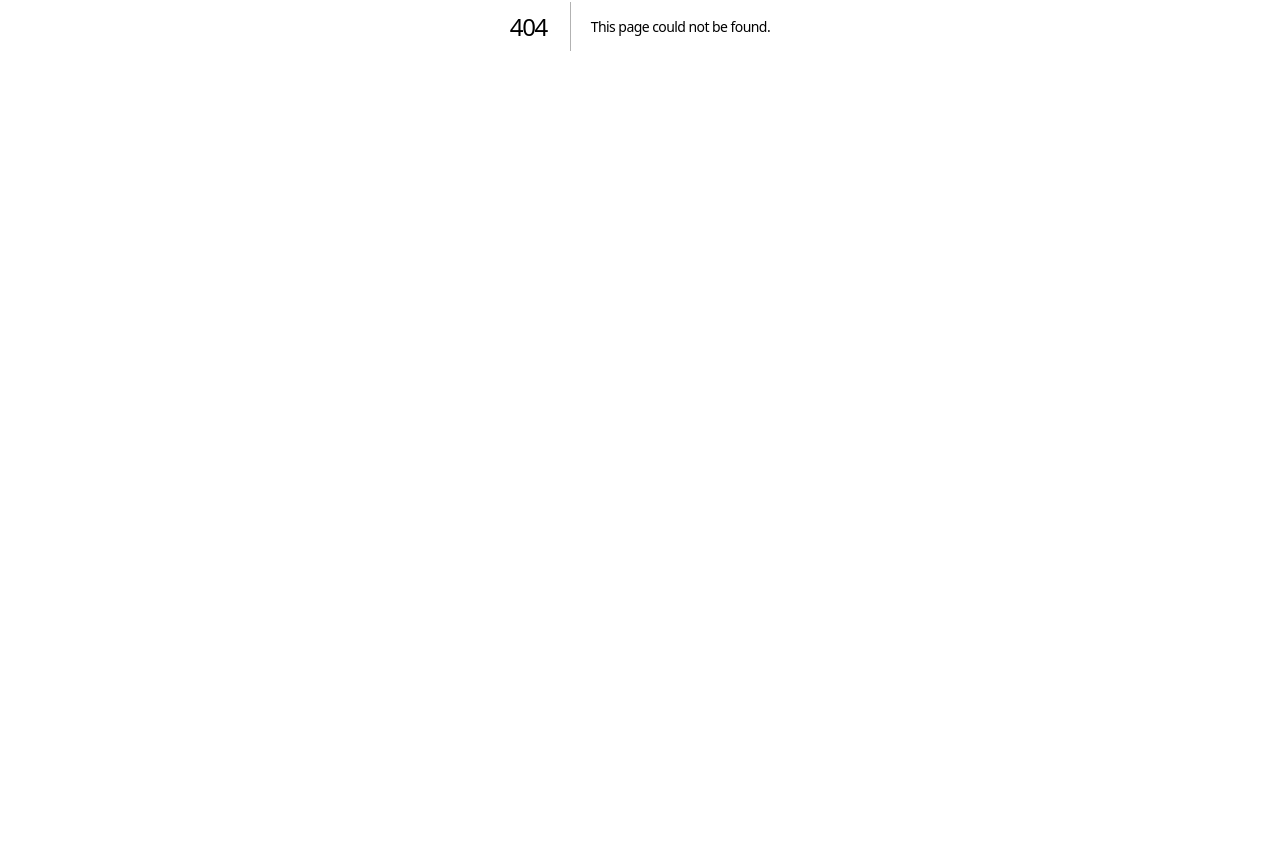
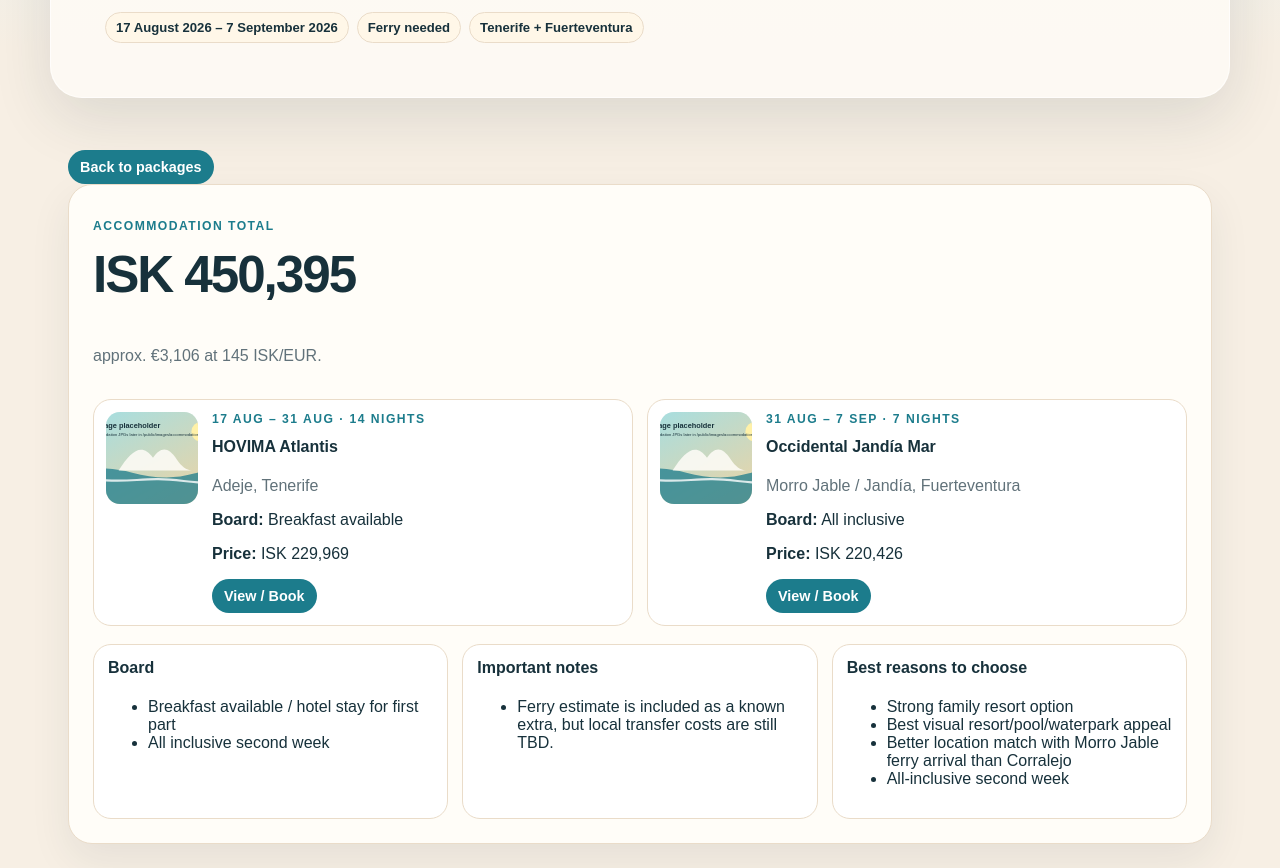
Before and after one commit to aron5109/Tripmaker2000, a Next.js app: page /packages/family-resort-upgrade in a window 1280 px wide. Before the commit this address had no page. Shown: the part 374-1242 px from the top of the page. Before the commit the page ends 800 px from the top, so only its background shows below. Built offline with nearby package versions, Linux system fonts and the light colour scheme.

Commit message:
Remove binary accommodation images from PR

```diff
--- /dev/null
+++ b/src/app/packages/[slug]/page.tsx
@@ -0,0 +1,96 @@
+import Image from "next/image";
+import Link from "next/link";
+import { notFound } from "next/navigation";
+import { accommodations } from "@/data/accommodations";
+import { tripPackages } from "@/data/packages";
+import { pricingSettings } from "@/data/settings";
+import { getPublicImageSrc } from "@/lib/images";
+import { calculatePackageTotal, convertISKToEUR, formatEUR, formatISK } from "@/lib/pricing";
+
+const accommodationById = new Map(accommodations.map((item) => [item.id, item]));
+
+type PackagePageProps = {
+  params: Promise<{ slug: string }>;
+};
+
+export function generateStaticParams() {
+  return tripPackages.map((pkg) => ({ slug: pkg.slug }));
+}
+
+export async function generateMetadata({ params }: PackagePageProps) {
+  const { slug } = await params;
+  const pkg = tripPackages.find((item) => item.slug === slug);
+
+  if (!pkg) {
+    return {};
+  }
+
+  return {
+    title: `${pkg.name} | Canary Islands Family Trip Packages`,
+    description: pkg.bestFor,
+  };
+}
+
+export default async function PackagePage({ params }: PackagePageProps) {
+  const { slug } = await params;
+  const pkg = tripPackages.find((item) => item.slug === slug);
+
+  if (!pkg) {
+    notFound();
+  }
+
+  const packageAccommodations = pkg.accommodationIds.map((id) => accommodationById.get(id)).filter((stay) => stay !== undefined);
+  const total = calculatePackageTotal(pkg);
+
+  return (
+    <main>
+      <section className="hero">
+        <div className="hero-content">
+          <p className="eyebrow">Package detail</p>
+          <h1>{pkg.name}</h1>
+          <p className="subtitle">{pkg.bestFor}</p>
+          <div className="hero-badges">
+            <span className="badge badge-default">{pkg.fullDates}</span>
+            <span className="badge badge-default">{pkg.ferryNeeded ? "Ferry needed" : "No ferry"}</span>
+            <span className="badge badge-default">{pkg.islands.join(" + ")}</span>
+          </div>
+        </div>
+      </section>
+
+      <section className="container">
+        <Link className="button button-small" href="/">Back to packages</Link>
+        <article className="detail card">
+          <div className="section-heading compact">
+            <div>
+              <p className="eyebrow">Accommodation total</p>
+              <h2>{formatISK(total)}</h2>
+              <p className="muted">{formatEUR(convertISKToEUR(total))} at {pricingSettings.eurToIskRate} ISK/EUR.</p>
+            </div>
+          </div>
+
+          <div className="timeline">
+            {packageAccommodations.map((accommodation) => (
+              <article className="stay-card" key={accommodation.id}>
+                <Image className="stay-image" src={getPublicImageSrc(accommodation.images)} alt={accommodation.name} width={640} height={360} />
+                <div>
+                  <p className="eyebrow">{accommodation.shortDates} · {accommodation.nights} nights</p>
+                  <h4>{accommodation.name}</h4>
+                  <p className="muted">{accommodation.area}, {accommodation.island}</p>
+                  <p><strong>Board:</strong> {accommodation.board}</p>
+                  <p><strong>Price:</strong> {formatISK(accommodation.priceIsk)}{accommodation.sourcePriceEur ? ` / source €${new Intl.NumberFormat("en-US").format(accommodation.sourcePriceEur)}` : ""}</p>
+                  <a className="button button-small" href={accommodation.bookingUrl} target="_blank" rel="noopener noreferrer">View / Book</a>
+                </div>
+              </article>
+            ))}
+          </div>
+
+          <div className="detail-grid">
+            <div><h4>Board</h4><ul>{pkg.boardSummary.map((item) => <li key={item}>{item}</li>)}</ul></div>
+            <div><h4>Important notes</h4><ul>{pkg.importantNotes.map((note) => <li key={note}>{note}</li>)}</ul></div>
+            <div><h4>Best reasons to choose</h4><ul>{pkg.sellingPoints.map((point) => <li key={point}>{point}</li>)}</ul></div>
+          </div>
+        </article>
+      </section>
+    </main>
+  );
+}
--- a/src/data/accommodations.ts
+++ b/src/data/accommodations.ts
@@ -3,6 +3,7 @@
 export const accommodations: Accommodation[] = [
   {
     id: "hovima-atlantis",
+    slug: "hovima-atlantis",
     name: "HOVIMA Atlantis",
     island: "Tenerife",
     area: "Adeje",
@@ -18,11 +19,12 @@
     locationNotes: ["Beachfront", "Top-rated beach nearby"],
     facilities: ["Outdoor swimming pool", "Non-smoking rooms", "Facilities for disabled guests", "Beachfront", "Private parking", "Free WiFi", "Family rooms", "24-hour front desk", "Bar", "Breakfast"],
     ratings: { Staff: 8.8, Facilities: 7.3, Cleanliness: 8.2, Comfort: 8.2, "Value for money": 7.7, Location: 9.2, "Free WiFi": 7.5 },
-    bookingLink: "https://www.booking.com/hotel/es/hovima-atlantis.en-gb.html?label=r2r08--019f4117-09c2-799b-b5e7-1814bb91dcd8&sid=5354a15918e3ce440949aaeaa35b7139&aid=2097750&ucfs=1&arphpl=1&checkin=2026-08-17&checkout=2026-08-31&group_adults=2&req_adults=2&no_rooms=1&group_children=1&req_children=1&age=12&req_age=12&all_sr_blocks=38518504_329830460_2_0_0&highlighted_blocks=38518504_329830460_2_0_0&matching_block_id=38518504_329830460_2_0_0&sr_pri_blocks=38518504_329830460_2_0_0&from_list=1",
+    bookingUrl: "https://www.booking.com/hotel/es/hovima-atlantis.en-gb.html?label=r2r08--019f4117-09c2-799b-b5e7-1814bb91dcd8&sid=5354a15918e3ce440949aaeaa35b7139&aid=2097750&ucfs=1&arphpl=1&checkin=2026-08-17&checkout=2026-08-31&group_adults=2&req_adults=2&no_rooms=1&group_children=1&req_children=1&age=12&req_age=12&all_sr_blocks=38518504_329830460_2_0_0&highlighted_blocks=38518504_329830460_2_0_0&matching_block_id=38518504_329830460_2_0_0&sr_pri_blocks=38518504_329830460_2_0_0&from_list=1",
     images: ["/images/accommodations/hovima-atlantis-01.jpg", "/images/accommodations/hovima-atlantis-02.jpg"],
   },
   {
     id: "home2book-bereber",
+    slug: "home2book-bereber",
     name: "Home2Book Bereber Apt Santa Cruz Center, Terrace",
     island: "Tenerife",
     area: "Santa Cruz de Tenerife",
@@ -42,11 +44,39 @@
     overallRating: 8.1,
     reviewCount: 16,
     familyRating: "9.4 for a stay with kids",
-    bookingLink: "https://www.booking.com/hotel/es/home2book-bereber-apt-santa-cruz-center-terrace.en-gb.html?label=r2r08--019f4117-09c2-799b-b5e7-1814bb91dcd8&sid=5354a15918e3ce440949aaeaa35b7139&aid=2097750&ucfs=1&arphpl=1&checkin=2026-08-31&checkout=2026-09-07&group_adults=2&req_adults=2&no_rooms=1&group_children=1&req_children=1&age=12&req_age=12&all_sr_blocks=1202697601_418594760_3_0_0&highlighted_blocks=1202697601_418594760_3_0_0&matching_block_id=1202697601_418594760_3_0_0&sr_pri_blocks=1202697601_418594760_3_0_0&from_list=1",
+    bookingUrl: "https://www.booking.com/hotel/es/home2book-bereber-apt-santa-cruz-center-terrace.en-gb.html?label=r2r08--019f4117-09c2-799b-b5e7-1814bb91dcd8&sid=5354a15918e3ce440949aaeaa35b7139&aid=2097750&ucfs=1&arphpl=1&checkin=2026-08-31&checkout=2026-09-07&group_adults=2&req_adults=2&no_rooms=1&group_children=1&req_children=1&age=12&req_age=12&all_sr_blocks=1202697601_418594760_3_0_0&highlighted_blocks=1202697601_418594760_3_0_0&matching_block_id=1202697601_418594760_3_0_0&sr_pri_blocks=1202697601_418594760_3_0_0&from_list=1",
     images: ["/images/accommodations/home2book-bereber-santa-cruz-01.jpg", "/images/accommodations/home2book-bereber-santa-cruz-02.jpg"],
   },
   {
+    id: "barcelo-santa-cruz-contemporaneo",
+    slug: "barcelo-santa-cruz-contemporaneo",
+    name: "Barceló Santa Cruz Contemporáneo",
+    island: "Tenerife",
+    area: "Santa Cruz de Tenerife",
+    address: "Rambla de Santa Cruz 116, 38001 Santa Cruz de Tenerife, Spain",
+    dates: "31 August 2026 – 7 September 2026",
+    shortDates: "31 Aug – 7 Sep",
+    nights: 7,
+    guests: "2 adults + 1 child age 12",
+    priceIsk: 178785,
+    previousPriceIsk: 198650,
+    sourcePriceEur: 1233,
+    previousSourcePriceEur: 1370,
+    sourceCurrencyNote: "Breakfast-included flexible option. ISK estimate calculated from €1,233 × 145 ISK/EUR.",
+    type: "Hotel",
+    unit: "1 × Triple Room",
+    board: "Breakfast included",
+    size: "24 m²",
+    locationNotes: ["City view", "Location rating 9.3", "Source showed ‘We have 5 left’ at time of quote"],
+    facilities: ["City view", "Air conditioning", "Ensuite bathroom", "Flat-screen TV", "Soundproofing", "Minibar", "Free WiFi", "Superb breakfast included"],
+    ratings: { Location: 9.3 },
+    notes: ["Superb breakfast included", "Free cancellation before 30 August 2026", "No prepayment needed", "Pay at the property", "Free stay for your child", "10% off", "Secret Deal", "Includes taxes and charges", "Estimated saving: €137 / approx. ISK 19,865", "Bed options: 1 extra-large double bed + 1 sofa bed, or 2 single beds + 1 sofa bed", "Cot available on request"],
+    bookingUrl: "https://www.booking.com/hotel/es/contemporaneo-s-l.en-gb.html?label=r2r08--019f4117-09c2-799b-b5e7-1814bb91dcd8&sid=5354a15918e3ce440949aaeaa35b7139&aid=2097750&ucfs=1&arphpl=1&checkin=2026-08-31&checkout=2026-09-07&group_adults=2&req_adults=2&no_rooms=1&group_children=1&req_children=1&age=12&req_age=12&all_sr_blocks=1197117_95135079_3_2_0&highlighted_blocks=1197117_95135079_3_2_0&matching_block_id=1197117_95135079_3_2_0&sr_pri_blocks=1197117_95135079_3_2_0&from_list=1",
+    images: ["/images/accommodations/barcelo-santa-cruz-contemporaneo-01.jpg", "/images/accommodations/barcelo-santa-cruz-contemporaneo-02.jpg"],
+  },
+  {
     id: "hotel-arena-beach",
+    slug: "hotel-arena-beach",
     name: "Hotel Arena Beach",
     island: "Fuerteventura",
     area: "Corralejo",
@@ -59,11 +89,12 @@
     board: "All inclusive",
     facilities: ["All inclusive", "Resort stay", "Family-friendly second week"],
     notes: ["Fuerteventura option", "Ferry or inter-island travel needed from Tenerife", "If using ferry Tenerife → Morro Jable, then additional internal transfer to Corralejo is needed", "Internal transfer cost is currently unknown / TBD"],
-    bookingLink: "https://www.booking.com/hotel/es/arena-beach-corralejo.en-gb.html?label=r2r08--019f4117-09c2-799b-b5e7-1814bb91dcd8&sid=7b81503c64e4ce0a23fb05f2a5bd6d74&aid=2097750&ucfs=1&arphpl=1&checkin=2026-08-31&checkout=2026-09-07&dest_id=-378878&dest_type=city&group_adults=2&req_adults=2&no_rooms=1&group_children=1&req_children=1&age=12&req_age=12&hpos=1&hapos=1&sr_order=popularity&srpvid=ce064858c46800a2&srepoch=1783505848&all_sr_blocks=1322513_412046451_0_85_0&highlighted_blocks=1322513_412046451_0_85_0&matching_block_id=1322513_412046451_0_85_0&sr_pri_blocks=1322513_412046451_0_85_0__143438&from=searchresults#hotelTmpl",
+    bookingUrl: "https://www.booking.com/hotel/es/arena-beach-corralejo.en-gb.html?label=r2r08--019f4117-09c2-799b-b5e7-1814bb91dcd8&sid=7b81503c64e4ce0a23fb05f2a5bd6d74&aid=2097750&ucfs=1&arphpl=1&checkin=2026-08-31&checkout=2026-09-07&dest_id=-378878&dest_type=city&group_adults=2&req_adults=2&no_rooms=1&group_children=1&req_children=1&age=12&req_age=12&hpos=1&hapos=1&sr_order=popularity&srpvid=ce064858c46800a2&srepoch=1783505848&all_sr_blocks=1322513_412046451_0_85_0&highlighted_blocks=1322513_412046451_0_85_0&matching_block_id=1322513_412046451_0_85_0&sr_pri_blocks=1322513_412046451_0_85_0__143438&from=searchresults#hotelTmpl",
     images: ["/images/accommodations/hotel-arena-beach-01.jpg", "/images/accommodations/hotel-arena-beach-02.jpg"],
   },
   {
     id: "occidental-jandia-mar",
+    slug: "occidental-jandia-mar",
     name: "Occidental Jandía Mar",
     island: "Fuerteventura",
     area: "Morro Jable / Jandía",
@@ -77,11 +108,12 @@
     board: "All inclusive",
     facilities: ["All inclusive", "Family resort feel", "Pool/waterpark visuals available", "Morro Jable area"],
     notes: ["Family resort feel", "Pool/waterpark visuals available", "Better fit with ferry arrival into Morro Jable than Corralejo", "Ferry or inter-island travel needed from Tenerife"],
-    bookingLink: "https://www.booking.com/hotel/es/occidental-jandia-mar.en-gb.html?label=r2r08--019f4117-09c2-799b-b5e7-1814bb91dcd8&sid=5354a15918e3ce440949aaeaa35b7139&aid=2097750&ucfs=1&arphpl=1&checkin=2026-08-31&checkout=2026-09-07&group_adults=2&req_adults=2&no_rooms=1&group_children=1&req_children=1&age=12&req_age=12&all_sr_blocks=9417313_88195598_2_85_0&highlighted_blocks=9417313_88195598_2_85_0&matching_block_id=9417313_88195598_2_85_0&sr_pri_blocks=9417313_88195598_2_85_0&from_list=1",
+    bookingUrl: "https://www.booking.com/hotel/es/occidental-jandia-mar.en-gb.html?label=r2r08--019f4117-09c2-799b-b5e7-1814bb91dcd8&sid=5354a15918e3ce440949aaeaa35b7139&aid=2097750&ucfs=1&arphpl=1&checkin=2026-08-31&checkout=2026-09-07&group_adults=2&req_adults=2&no_rooms=1&group_children=1&req_children=1&age=12&req_age=12&all_sr_blocks=9417313_88195598_2_85_0&highlighted_blocks=9417313_88195598_2_85_0&matching_block_id=9417313_88195598_2_85_0&sr_pri_blocks=9417313_88195598_2_85_0&from_list=1",
     images: ["/images/accommodations/occidental-jandia-mar-01.jpg", "/images/accommodations/occidental-jandia-mar-02.jpg"],
   },
   {
     id: "ona-hollywood-mirage",
+    slug: "ona-hollywood-mirage",
     name: "Ona Hollywood Mirage",
     island: "Tenerife",
     area: "Los Cristianos",
@@ -101,7 +133,7 @@
     locationNotes: ["Sea-view apartment", "Full 3-week Tenerife-only stay", "No hotel changes"],
     facilities: ["3 swimming pools", "Non-smoking rooms", "Fitness centre", "Free WiFi", "Restaurant", "Family rooms", "Terrace", "24-hour front desk", "Bar", "Very good breakfast"],
     notes: ["Free cancellation before 3 August 2026", "No prepayment needed", "Pay at the property", "Bedroom: 1 double bed", "Living room: 1 sofa bed", "Breakfast is optional at €13 and is not included", "Estimated saving: €788 / approx. ISK 114,260"],
-    bookingLink: "https://www.booking.com/hotel/es/the-suites-at-the-mirage.en-gb.html?label=r2r08--019f4117-09c2-799b-b5e7-1814bb91dcd8&sid=7b81503c64e4ce0a23fb05f2a5bd6d74&aid=2097750&ucfs=1&checkin=2026-08-17&checkout=2026-09-07&dest_id=13444&dest_type=region&group_adults=2&no_rooms=1&group_children=1&age=13&req_age=13&nflt=hotelfacility%3D63%3Bprice%3DEUR-min-640-1%3Boos%3D1&srpvid=a8034921c48c0088&srepoch=1783506281&matching_block_id=279407911_363194800_3_34_0&atlas_src=sr_iw_title",
+    bookingUrl: "https://www.booking.com/hotel/es/the-suites-at-the-mirage.en-gb.html?label=r2r08--019f4117-09c2-799b-b5e7-1814bb91dcd8&sid=7b81503c64e4ce0a23fb05f2a5bd6d74&aid=2097750&ucfs=1&checkin=2026-08-17&checkout=2026-09-07&dest_id=13444&dest_type=region&group_adults=2&no_rooms=1&group_children=1&age=13&req_age=13&nflt=hotelfacility%3D63%3Bprice%3DEUR-min-640-1%3Boos%3D1&srpvid=a8034921c48c0088&srepoch=1783506281&matching_block_id=279407911_363194800_3_34_0&atlas_src=sr_iw_title",
     images: ["/images/accommodations/ona-hollywood-mirage-01.jpg", "/images/accommodations/ona-hollywood-mirage-02.jpg"],
   },
 ];
--- a/src/data/packages.ts
+++ b/src/data/packages.ts
@@ -3,6 +3,7 @@
 export const tripPackages: TripPackage[] = [
   {
     id: "smart-value-tenerife",
+    slug: "smart-value-tenerife",
     name: "Smart Value Tenerife Package",
     label: "Best Value",
     fullDates: "17 August 2026 – 7 September 2026",
@@ -15,7 +16,24 @@
     importantNotes: ["Food is not all-inclusive, so meals must be budgeted separately."],
   },
   {
+    id: "tenerife-santa-cruz-hotel-stay",
+    slug: "tenerife-santa-cruz-hotel-stay",
+    name: "Tenerife + Santa Cruz Hotel Stay",
+    label: "Tenerife Only",
+    secondaryLabel: "Hotel Stay",
+    badges: ["Tenerife Only", "No Ferry", "Breakfast Included", "Free Cancellation", "No Prepayment"],
+    fullDates: "17 August 2026 – 7 September 2026",
+    accommodationIds: ["hovima-atlantis", "barcelo-santa-cruz-contemporaneo"],
+    islands: ["Tenerife only"],
+    ferryNeeded: false,
+    boardSummary: ["Breakfast available / hotel stay for first part", "Breakfast included at Barceló Santa Cruz Contemporáneo"],
+    bestFor: "Families who want a Tenerife-only trip with a Santa Cruz hotel week that includes breakfast and flexible booking terms.",
+    sellingPoints: ["Tenerife-only itinerary", "No inter-island ferry", "HOVIMA Atlantis first, Santa Cruz hotel second", "Breakfast included for the Barceló week", "Free cancellation before 30 August 2026", "No prepayment needed; pay at the property", "Free stay for child"],
+    importantNotes: ["Accommodation total is approx. ISK 408,754: HOVIMA Atlantis ISK 229,969 + Barceló Santa Cruz Contemporáneo approx. ISK 178,785.", "Breakfast is included for the Barceló Santa Cruz Contemporáneo week.", "Free cancellation before 30 August 2026.", "No prepayment needed.", "Pay at the property.", "Free stay for child.", "This is still Tenerife-only.", "No ferry needed.", "Not all-inclusive."],
+  },
+  {
     id: "fuerteventura-all-inclusive",
+    slug: "fuerteventura-all-inclusive",
     name: "Fuerteventura All-Inclusive Package",
     label: "All Inclusive",
     fullDates: "17 August 2026 – 7 September 2026",
@@ -31,6 +49,7 @@
   },
   {
     id: "family-resort-upgrade",
+    slug: "family-resort-upgrade",
     name: "Family Resort Upgrade Package",
     label: "Family Resort",
     fullDates: "17 August 2026 – 7 September 2026",
@@ -45,6 +64,7 @@
   },
   {
     id: "tenerife-full-stay-apartment-resort",
+    slug: "tenerife-full-stay-apartment-resort",
     name: "Tenerife Full-Stay Apartment Resort",
     label: "Tenerife Only",
     secondaryLabel: "Full 3 Weeks",
--- a/src/data/types.ts
+++ b/src/data/types.ts
@@ -3,6 +3,7 @@
 export type Accommodation = {
   id: string;
   name: string;
+  slug: string;
   island: "Tenerife" | "Fuerteventura";
   area: string;
   address?: string;
@@ -26,7 +27,7 @@
   reviewCount?: number;
   familyRating?: string;
   notes?: string[];
-  bookingLink: string;
+  bookingUrl: string;
   images: string[];
 };
 
@@ -42,6 +43,7 @@
 export type TripPackage = {
   id: string;
   name: string;
+  slug: string;
   label: "Best Value" | "All Inclusive" | "Family Resort" | "Tenerife Only";
   secondaryLabel?: string;
   badges?: string[];
--- /dev/null
+++ b/src/lib/images.ts
@@ -0,0 +1,17 @@
+import { existsSync } from "node:fs";
+import { join } from "node:path";
+
+const publicDirectory = join(process.cwd(), "public");
+export const imagePlaceholder = "/images/placeholder-trip.svg";
+
+export function getPublicImageSrc(images?: string[]) {
+  const image = images?.[0];
+
+  if (!image) {
+    return imagePlaceholder;
+  }
+
+  const publicPath = join(publicDirectory, image.replace(/^\//, ""));
+
+  return existsSync(publicPath) ? image : imagePlaceholder;
+}
```
Also changed, not shown: src/app/page.tsx (+7 -5 lines).
